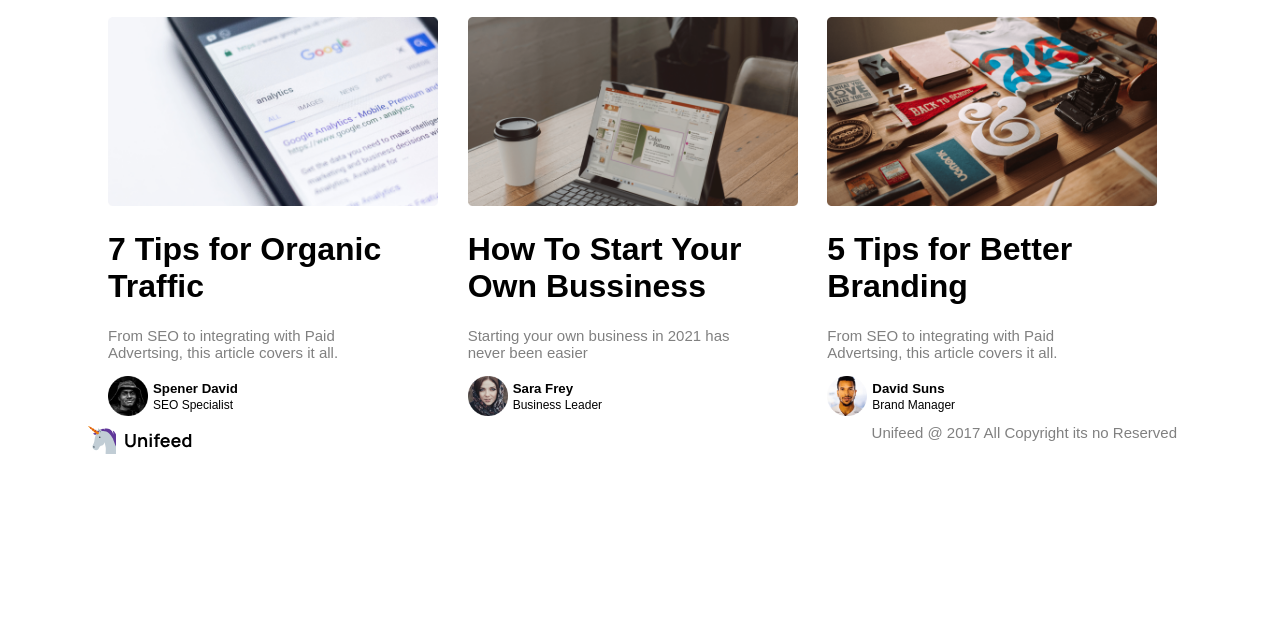
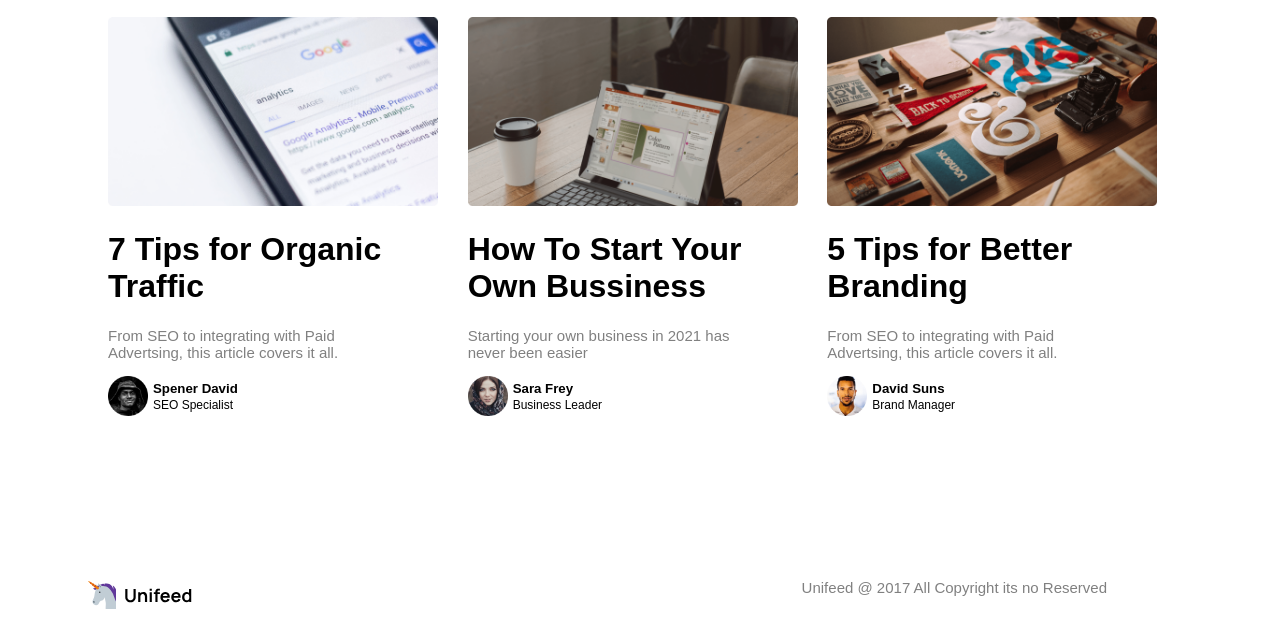
Before and after one commit to fer1-xr/BlogSite, a plain HTML site: page index.html in a window 1280 px wide. Shown: the part 565-1184 px from the top of the page. Before the commit the page ends 1029 px from the top, so only its background shows below. Drawn offline with Linux system fonts and the light colour scheme.

Commit message:
final final

```diff
--- a/style.css
+++ b/style.css
@@ -282,7 +282,9 @@ footer{
             margin-top: -20px;
             margin-left: 5px;
         }
-
+        footer{
+            margin-top: 155px;
+        }
         .p-footer{
             margin: 0px 10px 0 10px;
             font-size: 15px;
@@ -291,7 +293,7 @@ footer{
         .foot{
             display: flex;
 justify-content: space-between;
-margin-right: 85px;
+margin-right: 155px;
         }
         .logo{
             margin-left: 80px;
```
